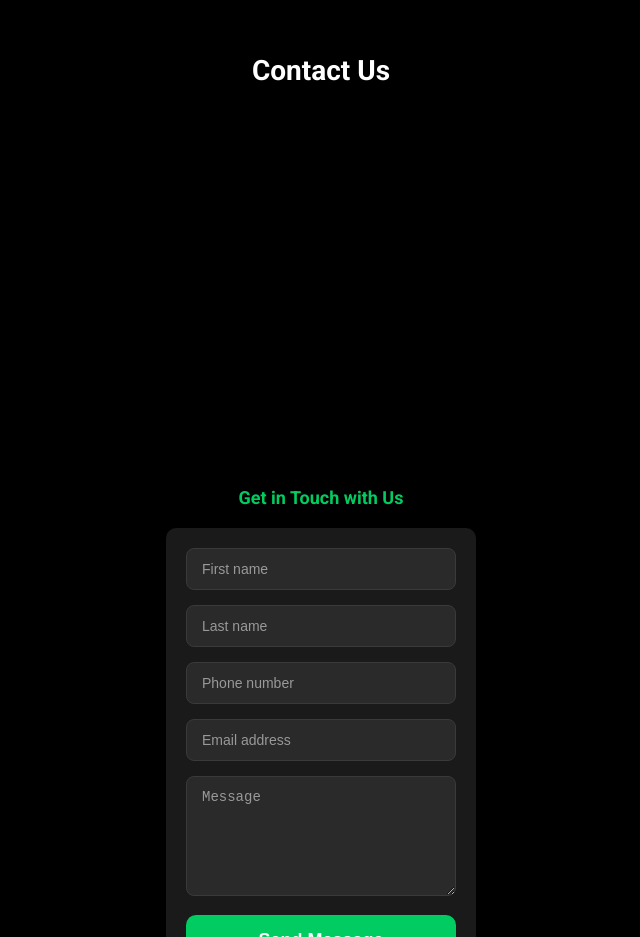
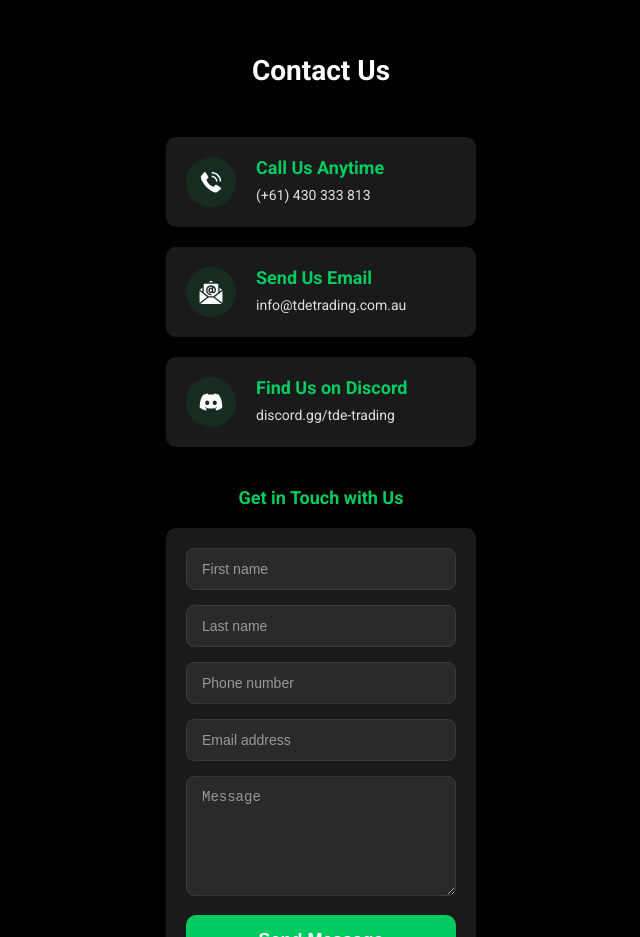
Before and after one commit to iggzmil/TDETrading, a plain HTML site: page Mobile/index.html in a window 1280 px wide. Shown: the part 3940-4877 px from the top of the page, without its empty margins (319-959 px from the left). Drawn offline with nearby package versions, Linux system fonts and the light colour scheme; files whose address does not match are found by name.

Commit message:
Fixed contact icons display issue in the Contact Us section

```diff
--- a/Mobile/css/contact.css
+++ b/Mobile/css/contact.css
@@ -36,8 +36,8 @@
     padding: 20px;
     display: flex;
     align-items: center;
-    opacity: 0;
-    transform: translateY(20px);
+    opacity: 1; /* Changed from 0 to 1 to ensure visibility */
+    transform: translateY(0); /* Changed from 20px to 0 to ensure proper positioning */
     transition: opacity 0.6s ease, transform 0.6s ease, background-color 0.3s ease;
 }
 
@@ -206,10 +206,20 @@ textarea.form-control {
 }
 
 /* Animation for Contact Items */
-.contact-info-item.fade-in,
 .contact-form.fade-in {
     opacity: 1;
     transform: translateY(0);
+}
+
+/* Special animation class for contact items if needed */
+.contact-info-item.animate {
+    animation: contactItemPulse 0.5s ease;
+}
+
+@keyframes contactItemPulse {
+    0% { transform: scale(1); }
+    50% { transform: scale(1.05); }
+    100% { transform: scale(1); }
 }
 
 /* Media queries */
--- a/Mobile/index.html
+++ b/Mobile/index.html
@@ -197,7 +197,7 @@
                 <div class="contact-section">
                 <!-- Contact Info Items -->
                 <a href="tel:+61430333813" class="contact-info-item-link">
-                    <div class="contact-info-item">
+                    <div class="contact-info-item" style="opacity: 1; transform: translateY(0);">
                         <div class="contact-info-icon">
                             <img src="images/icon-phone.svg" alt="Phone Icon">
                         </div>
@@ -209,7 +209,7 @@
                 </a>
 
                 <a href="mailto:info@tdetrading.com.au" class="contact-info-item-link">
-                    <div class="contact-info-item">
+                    <div class="contact-info-item" style="opacity: 1; transform: translateY(0);">
                         <div class="contact-info-icon">
                             <img src="images/icon-mail.svg" alt="Email Icon">
                         </div>
@@ -221,7 +221,7 @@
                 </a>
 
                 <a href="https://discord.gg/tde-trading" class="contact-info-item-link">
-                    <div class="contact-info-item">
+                    <div class="contact-info-item" style="opacity: 1; transform: translateY(0);">
                         <div class="contact-info-icon">
                             <img src="images/icon-discord.svg" alt="Discord Icon">
                         </div>
--- /dev/null
+++ b/Mobile/js/contact.js
@@ -0,0 +1,36 @@
+// Wait for the DOM to be fully loaded
+document.addEventListener('DOMContentLoaded', function() {
+    // Add animation to the contact title
+    const contactTitle = document.querySelector('.contact-title');
+    setTimeout(() => {
+        if (contactTitle) contactTitle.classList.add('fade-in');
+    }, 2200); // After FAQs animations
+
+    // Add subtle animation to contact info items with staggered delay
+    const contactItems = document.querySelectorAll('.contact-info-item');
+    contactItems.forEach((item, index) => {
+        // Make sure items are visible first
+        item.style.opacity = '1';
+        item.style.transform = 'translateY(0)';
+
+        // Add a subtle animation
+        setTimeout(() => {
+            item.classList.add('animate');
+        }, 2400 + (index * 200)); // Staggered delay for each contact item
+    });
+
+    // Add animation to contact form
+    const contactForm = document.querySelector('.contact-form');
+    setTimeout(() => {
+        if (contactForm) contactForm.classList.add('fade-in');
+    }, 3000); // After contact items
+});
+
+// Also ensure contact items are visible when the page loads
+window.addEventListener('load', function() {
+    // Force contact items to be visible
+    document.querySelectorAll('.contact-info-item').forEach(item => {
+        item.style.opacity = '1';
+        item.style.transform = 'translateY(0)';
+    });
+});
```
